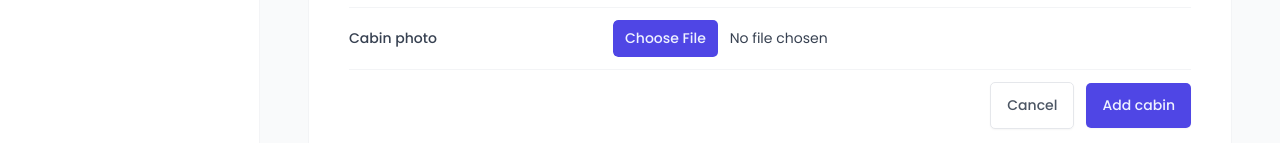
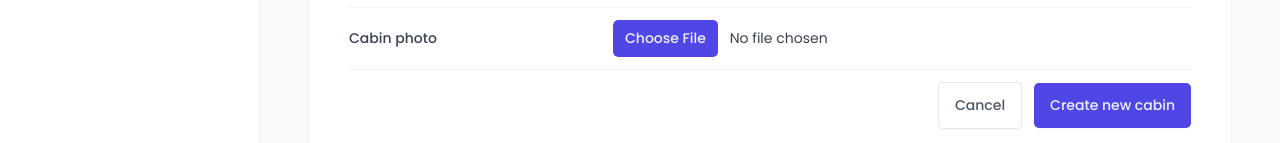
Before and after one commit to mandarliev/the-wild-oasis, a React (Vite) app: page /cabins in a window 1280 px wide. Both pictures are taken after a click on the button "Add new cabin". Shown: the part 654-797 px from the top of the page. Built offline with nearby package versions, Linux system fonts and the light colour scheme; no server answers; the database is empty; a web font is replaced by a local one.

Commit message:
Editing a cabin

```diff
--- a/src/features/cabins/CabinRow.jsx
+++ b/src/features/cabins/CabinRow.jsx
@@ -4,6 +4,8 @@ import formatCurrency from "../../utils/helpers";
 import { useMutation, useQueryClient } from "@tanstack/react-query";
 import { deleteCabin } from "../../services/apiCabins";
 import toast from "react-hot-toast";
+import { useState } from "react";
+import CreateCabinForm from "./CreateCabinForm";
 
 const TableRow = styled.div`
   display: grid;
@@ -45,6 +47,7 @@ const Discount = styled.div`
 `;
 
 function CabinRow({ cabin }) {
+  const [showForm, setShowForm] = useState(false);
   const {
     id: cabinId,
     name,
@@ -68,16 +71,23 @@ function CabinRow({ cabin }) {
   });
 
   return (
+    <>
       <TableRow role="row">
         <Img src={image} />
         <Cabin>{name}</Cabin>
         <div>Fits up to {maxCapacity} guests</div>
         <Price>{formatCurrency(regularPrice)}</Price>
         <Discount>{formatCurrency(discount)}</Discount>
+
+        <div>
+          <button onClick={() => setShowForm((show) => !show)}>Edit</button>
           <button onClick={() => mutate(cabinId)} disabled={isPending}>
             Delete
           </button>
+        </div>
       </TableRow>
+      {showForm && <CreateCabinForm cabinToEdit={cabin} />}
+    </>
   );
 }
 
--- a/src/features/cabins/CreateCabinForm.jsx
+++ b/src/features/cabins/CreateCabinForm.jsx
@@ -1,59 +1,28 @@
+/* eslint-disable react/prop-types */
 import Input from "../../ui/Input";
 import Form from "../../ui/Form";
 import Button from "../../ui/Button";
 import FileInput from "../../ui/FileInput";
 import Textarea from "../../ui/Textarea";
 import { useForm } from "react-hook-form";
-import { createCabin } from "../../services/apiCabins";
+import { createEditCabin } from "../../services/apiCabins";
 import { useMutation, useQueryClient } from "@tanstack/react-query";
 import toast from "react-hot-toast";
-import styled from "styled-components";
 import FormRow from "../../ui/FormRow";
 
-const FormRow2 = styled.div`
-  display: grid;
-  align-items: center;
-  grid-template-columns: 24rem 1fr 1.2fr;
-  gap: 2.4rem;
+function CreateCabinForm({ cabinToEdit = {} }) {
+  const { id: editId, ...editValues } = cabinToEdit;
+  const isEditSession = Boolean(editId);
 
-  padding: 1.2rem 0;
-
-  &:first-child {
-    padding-top: 0;
-  }
-
-  &:last-child {
-    padding-bottom: 0;
-  }
-
-  &:not(:last-child) {
-    border-bottom: 1px solid var(--color-grey-100);
-  }
-
-  &:has(button) {
-    display: flex;
-    justify-content: flex-end;
-    gap: 1.2rem;
-  }
-`;
-
-const Label = styled.label`
-  font-weight: 500;
-`;
-
-const Error = styled.span`
-  font-size: 1.4rem;
-  color: var(--color-red-700);
-`;
-
-function CreateCabinForm() {
-  const { register, handleSubmit, reset, getValues, formState } = useForm();
+  const { register, handleSubmit, reset, getValues, formState } = useForm({
+    defaultValues: isEditSession ? editValues : {},
+  });
   const { errors } = formState;
 
   const queryClient = useQueryClient();
 
-  const { mutate, isLoading: isCreating } = useMutation({
-    mutationFn: createCabin,
+  const { mutate: createCabin, isLoading: isCreating } = useMutation({
+    mutationFn: createEditCabin,
     onSuccess: () => {
       toast.success("New cabin successfully created");
       queryClient.invalidateQueries({ queryKey: ["cabins"] });
@@ -64,12 +33,45 @@ function CreateCabinForm() {
     },
   });
 
+  const { mutate: editCabin, isLoading: isEditing } = useMutation({
+    mutationFn: ({ newCabinData, editId }) =>
+      createEditCabin(newCabinData, editId),
+    onSuccess: () => {
+      toast.success("Cabin successfully edited");
+      queryClient.invalidateQueries({ queryKey: ["cabins"] });
+      reset();
+    },
+    onError: (err) => {
+      toast.error(err.message);
+    },
+  });
+
+  const isWorking = isCreating || isEditing;
+
   function onSubmit(data) {
-    mutate({ ...data, image: data.image[0] });
+    console.log("Form Data:", data); // Log the form data for debugging
+    console.log("Image URL Field:", data.image_url); // Log the image_url field
+
+    const { image_url, ...filteredData } = data; // Exclude image_url from the payload
+
+    // Validate that a file is selected
+    if (!image_url || image_url.length === 0) {
+      toast.error("Please select an image file.");
+      return;
+    }
+
+    // Extract the file from the FileList
+    const image = image_url[0];
+
+    if (isEditSession) {
+      editCabin({ newCabinData: { ...filteredData, image }, editId });
+    } else {
+      createCabin({ ...filteredData, image });
+    }
   }
 
   function onError(errors) {
-    // console.log(errors);
+    console.log(errors);
   }
 
   return (
@@ -78,7 +80,7 @@ function CreateCabinForm() {
         <Input
           type="text"
           id="name"
-          disabled={isCreating}
+          disabled={isWorking}
           {...register("name", {
             required: "This field is required",
           })}
@@ -89,7 +91,7 @@ function CreateCabinForm() {
         <Input
           type="number"
           id="maxCapacity"
-          disabled={isCreating}
+          disabled={isWorking}
           {...register("maxCapacity", {
             required: "This field is required",
             min: {
@@ -104,7 +106,7 @@ function CreateCabinForm() {
         <Input
           type="number"
           id="regularPrice"
-          disabled={isCreating}
+          disabled={isWorking}
           {...register("regularPrice", {
             required: "This field is required",
             min: {
@@ -119,7 +121,7 @@ function CreateCabinForm() {
         <Input
           type="number"
           id="discount"
-          disabled={isCreating}
+          disabled={isWorking}
           defaultValue={0}
           {...register("discount", {
             required: "This field is required",
@@ -132,37 +134,43 @@ function CreateCabinForm() {
 
       <FormRow
         label="Description for website"
-        disabled={isCreating}
+        disabled={isWorking}
         error={errors?.description?.message}
       >
         <Textarea
           type="number"
-          disabled={isCreating}
+          disabled={isWorking}
           id="description"
           defaultValue=""
           {...register("description", {
-            required: "This field is required",
+            required: isEditSession ? false : "This field is required",
           })}
         />
       </FormRow>
 
       <FormRow label="Cabin photo">
         <FileInput
-          id="image"
+          id="image_url"
           accept="image/*"
-          {...register("image", {
-            required: "This field is required",
+          {...register("image_url", {
+            validate: (fileData) => {
+              if (typeof fileData === "string" || fileData?.length === 1)
+                return true;
+              return "File is required";
+            },
           })}
         />
       </FormRow>
 
-      <FormRow2>
+      <FormRow>
         {/* type is an HTML attribute! */}
         <Button variation="secondary" type="reset">
           Cancel
         </Button>
-        <Button disabled={isCreating}>Add cabin</Button>
-      </FormRow2>
+        <Button disabled={isWorking}>
+          {isEditSession ? "Edit cabin" : "Create new cabin"}
+        </Button>
+      </FormRow>
     </Form>
   );
 }
--- a/src/services/apiCabins.js
+++ b/src/services/apiCabins.js
@@ -4,52 +4,74 @@ export async function getCabins() {
   const { data, error } = await supabase.from("cabins").select("*");
 
   if (error) {
-    console.log("Cabins could not be loaded");
+    console.error(error);
     throw new Error("Cabins could not be loaded");
   }
 
   return data;
 }
 
-export async function createCabin(newCabin) {
-  const imageName = `${Math.random()}-${newCabin.image.name}`.replaceAll(
-    "/",
-    ""
-  );
+export async function createEditCabin(newCabin, id) {
+  const hasImagePath = newCabin.image?.startsWith?.(supabaseUrl);
 
-  const imagePath = `${supabaseUrl}/storage/v1/object/public/cabin-images/${imageName}`;
+  let imagePath = null;
 
-  // 1. Create cabin
-  const { data, error } = await supabase
-    .from("cabins")
-    .insert([{ ...newCabin, image: imagePath }])
-    .select();
+  if (!hasImagePath && newCabin.image) {
+    const imageName = `${Math.random()}-${newCabin.image.name}`.replaceAll(
+      "/",
+      ""
+    );
+    imagePath = `${supabaseUrl}/storage/v1/object/public/cabin-images/${imageName}`;
+
+    // Upload the image to Supabase storage
+    const { error: uploadError } = await supabase.storage
+      .from("cabin-images")
+      .upload(imageName, newCabin.image);
+
+    if (uploadError) {
+      console.error(uploadError);
+      throw new Error("Image upload failed");
+    }
+  } else {
+    imagePath = newCabin.image;
+  }
+
+  // Log the id and imagePath for debugging
+  console.log("ID:", id);
+  console.log("Image Path:", imagePath);
+
+  // 1. Create/edit cabin
+  let query = supabase.from("cabins");
+
+  // A) CREATE
+  if (!id) {
+    console.log("Creating a new cabin...");
+    query = query.insert([{ ...newCabin, image: imagePath }]);
+  }
+
+  // B) EDIT
+  if (id) {
+    console.log("Editing an existing cabin...");
+    query = query.update({ ...newCabin, image: imagePath }).eq("id", id);
+  }
+
+  const { data, error } = await query.select();
 
   if (error) {
-    console.log("Cabin could not be created");
-    throw new Error("Cabin could not be created");
+    console.error(error);
+    throw new Error("Cabin could not be created/edited");
   }
 
-  // 2. Upload image
-  const { error: storageError } = await supabase.storage
-    .from("cabin-images")
-    .upload(imageName, newCabin.image);
-
-  // 3. Delete the cabin if there was an error uploading image
-  if (storageError) {
-    await supabase.from("cabins").delete().eq("id", data.id);
-    console.log(storageError);
-    throw new Error(
-      "Cabin image could not be updated and the cabin was not created"
-    );
-  }
+  return data;
 }
 
 export async function deleteCabin(id) {
-  const { error } = await supabase.from("cabins").delete().eq("id", id);
+  const { data, error } = await supabase.from("cabins").delete().eq("id", id);
 
   if (error) {
-    console.log("Cabins could not be deleted");
-    throw new Error("Cabins could not be deleted");
+    console.error(error);
+    throw new Error("Cabin could not be deleted");
   }
+
+  return data;
 }
```
Lines whose indentation alone changed are shown as unchanged.
